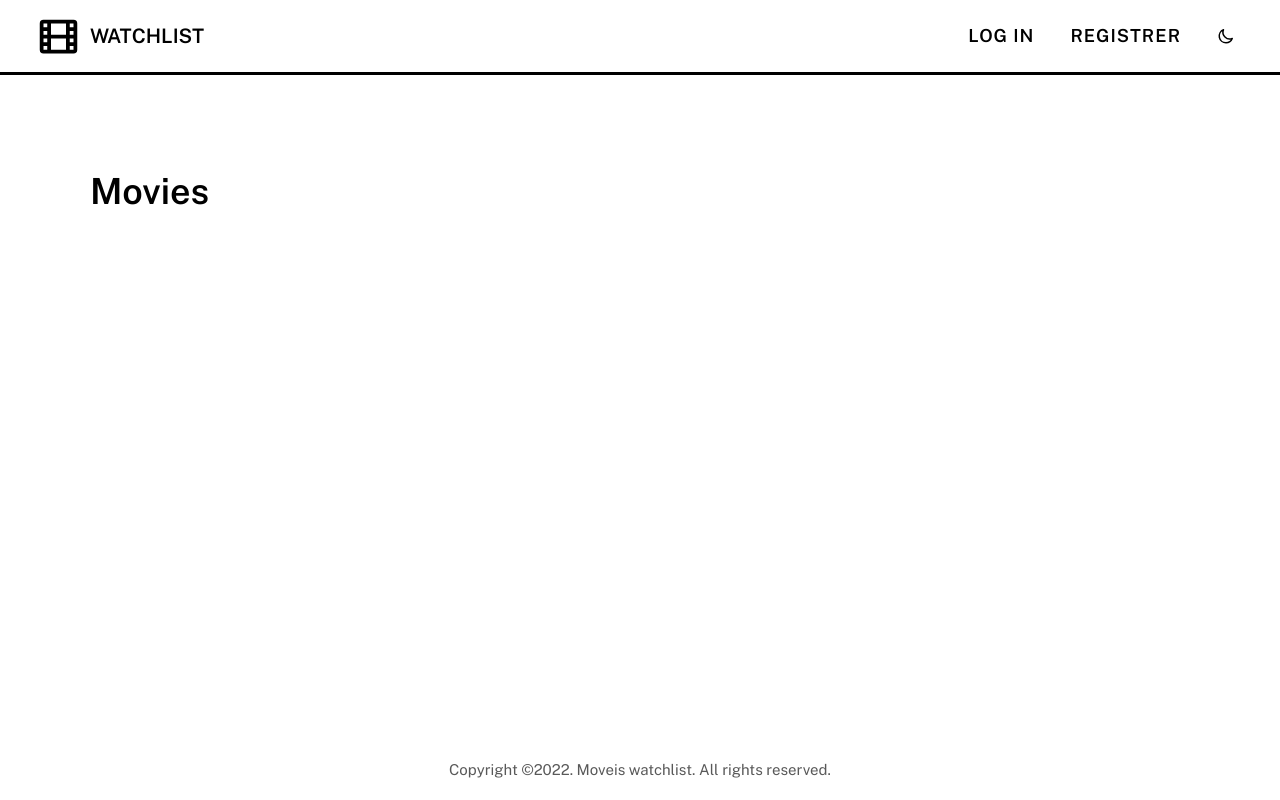
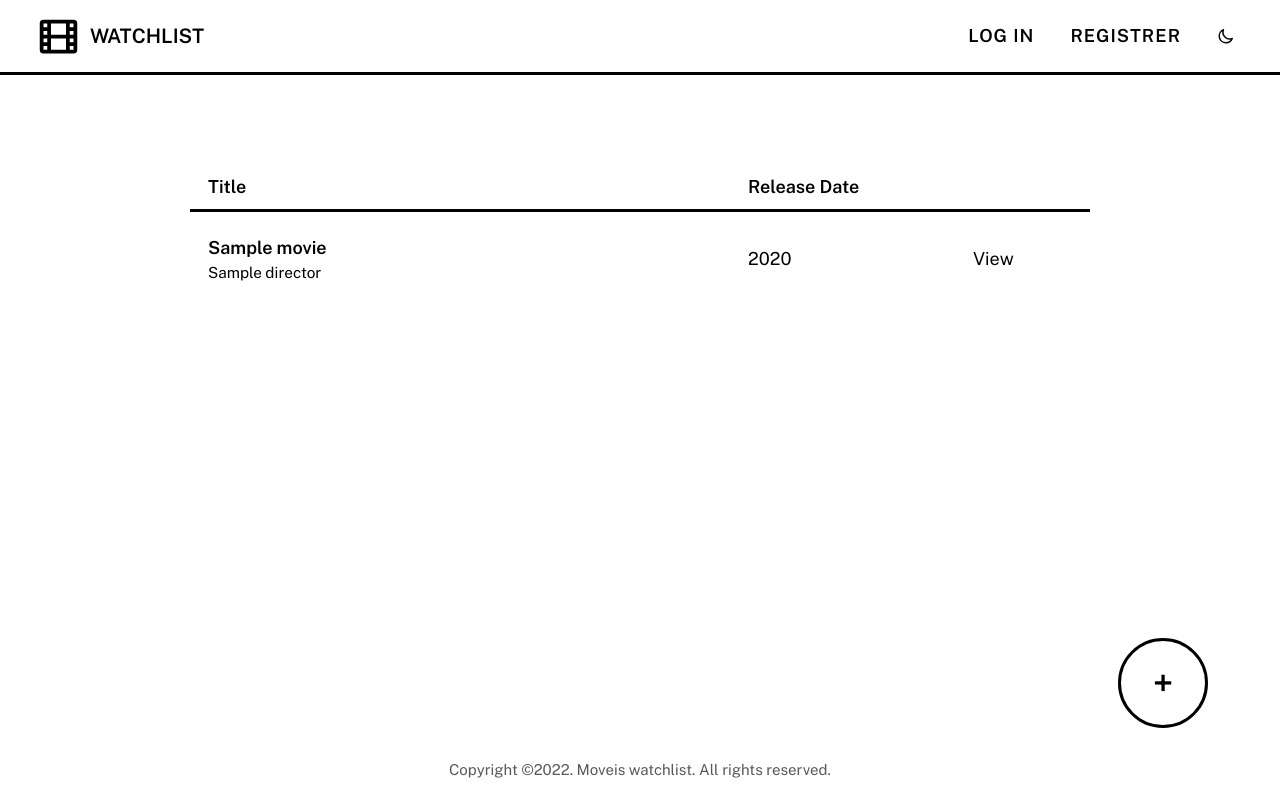
Before and after one commit to JpStRanGer/python-web-movie_library, a Flask app: template movie_library/templates/index.html in a window 1280 px wide. Run offline with Flask 2, Linux system fonts and the light colour scheme; the template is opened without the code that fills it: most values are stand-ins (such as "Sample title", 1, 10 or a date in 2020).

Commit message:
wip(Movie List Table): CSS styling

```diff
--- a/movie_library/routes.py
+++ b/movie_library/routes.py
@@ -20,9 +20,13 @@ pages = Blueprint(
 
 @pages.route("/")
 def index():
+    movie_data = current_app.db.movie.find({})
+    movies = [Movie(**movie) for movie in movie_data]
     return render_template(
         "index.html",
         title="Movies Watchlist",
+        movies_data=[],
+        # movies_data=movies,
     )
 
 
--- a/movie_library/static/css/main.css
+++ b/movie_library/static/css/main.css
@@ -175,7 +175,7 @@ body {
     font-family: inherit;
     /* Slows the background colour change effect when we hover over the button, making
          it take 0.1s with an accelerating colour change */
-    transition: background 0.1s ease-in;
+    transition: background 0.1s ease-in-out;
 }
 
 
--- /dev/null
+++ b/movie_library/static/css/movies.css
@@ -0,0 +1,75 @@
+.button--add {
+    display: flex;
+    position: absolute;
+    bottom: 4rem;
+    right: 2rem;
+    height: 5rem;
+    width: 5rem;
+    border: var(--border);
+    border-radius: 50%;
+    color: var(--text-dark);
+    text-decoration: none;
+    font-weight: 600;
+    font-size: 2rem;
+    align-items: center;
+    justify-content: center;
+}
+
+@media screen and (min-width:50em) {
+    .button--add {
+        right: 3rem;
+    }
+}
+
+@media screen and (min-width:80em) {
+    .button--add {
+        right: 4rem;
+    }
+}
+
+.button--add:hover {
+    color: var(--text);
+    background-color: var(--accent-colour);
+}
+
+.table {
+    max-width: 50rem;
+    width: 100%;
+    margin: 0 auto;
+    border-spacing: 0;
+}
+
+.table__cell {
+    padding: 1.25rem 1rem;
+}
+
+.table__cell--header {
+    text-align: left;
+    padding: .5rem 1rem;
+    border-bottom: var(--border);
+}
+
+.table__movieTitle {
+    font-size: 1rem;
+    font-weight: 600;
+}
+
+.table__movieDirector {
+    font-size: .85rem;
+}
+
+.table__link {
+    color: inherit;
+    text-decoration: none;
+}
+
+.table__link:hover {
+    text-decoration: underline;
+    text-decoration-color: var(--accent-colour);
+}
+
+.table__empty {
+    display: block;
+    text-align: center;
+    font-size: 1.2rem;
+}
--- a/movie_library/templates/index.html
+++ b/movie_library/templates/index.html
@@ -1,5 +1,42 @@
-{% extends "layout.html" %} {% block head_content %} {% endblock %} {% block main_content %}
+{% extends "layout.html" %}
 
-<h1>Movies</h1>
+{% block head_content %}
 
 {% endblock %}
+
+{% block main_content %}
+
+{% if movies_data %}
+    <table class="table">
+        <colgroup>
+            <col style="width: 60%">
+            <col style="width: 25%">
+            <col style="width: 15%">
+        </colgroup>
+        <thead>
+        <th class="table__cell table__cell--header">Title</th>
+        <th class="table__cell table__cell--header">Release Date</th>
+        <th class="table__cell table__cell--header"></th>
+        </thead>
+
+        <tbody>
+        {% for movie in movies_data %}
+            <tr>
+                <td class="table__cell">
+                    <p class="table__movieTitle">{{ movie.title }}</p>
+                    <p class="table__movieDirector">{{ movie.director }}</p>
+                </td>
+                <td class="table__cell">{{ movie.year }}</td>
+                <td class="table__cell"><a href="#" class="table__link">View</a></td>
+            </tr>
+        {% endfor %}
+        </tbody>
+    </table>
+
+{% else %}
+
+<p class="table__empty">You haven't added any movies yet. <a href="{{ url_for('pages.add_movie')}}" class="link">Add one!</a></p>
+
+{% endif %}
+<a href="{{ url_for('pages.add_movie')}}" class="button button--add"><span>+</span></a>
+{% endblock %}
--- a/movie_library/templates/layout.html
+++ b/movie_library/templates/layout.html
@@ -12,6 +12,7 @@
     <link href="https://fonts.googleapis.com/css?family=Public+Sans:400,600&display=swap" rel="stylesheet">
     <link rel="stylesheet" href="{{ url_for('static', filename='css/reset.css') }}" />
     <link rel="stylesheet" href="{{ url_for('static', filename='css/main.css') }}" />
+    <link rel="stylesheet" href="{{ url_for('static', filename='css/movies.css') }}" />
 
     {% block head_content %} {% endblock %}
 </head>
```
